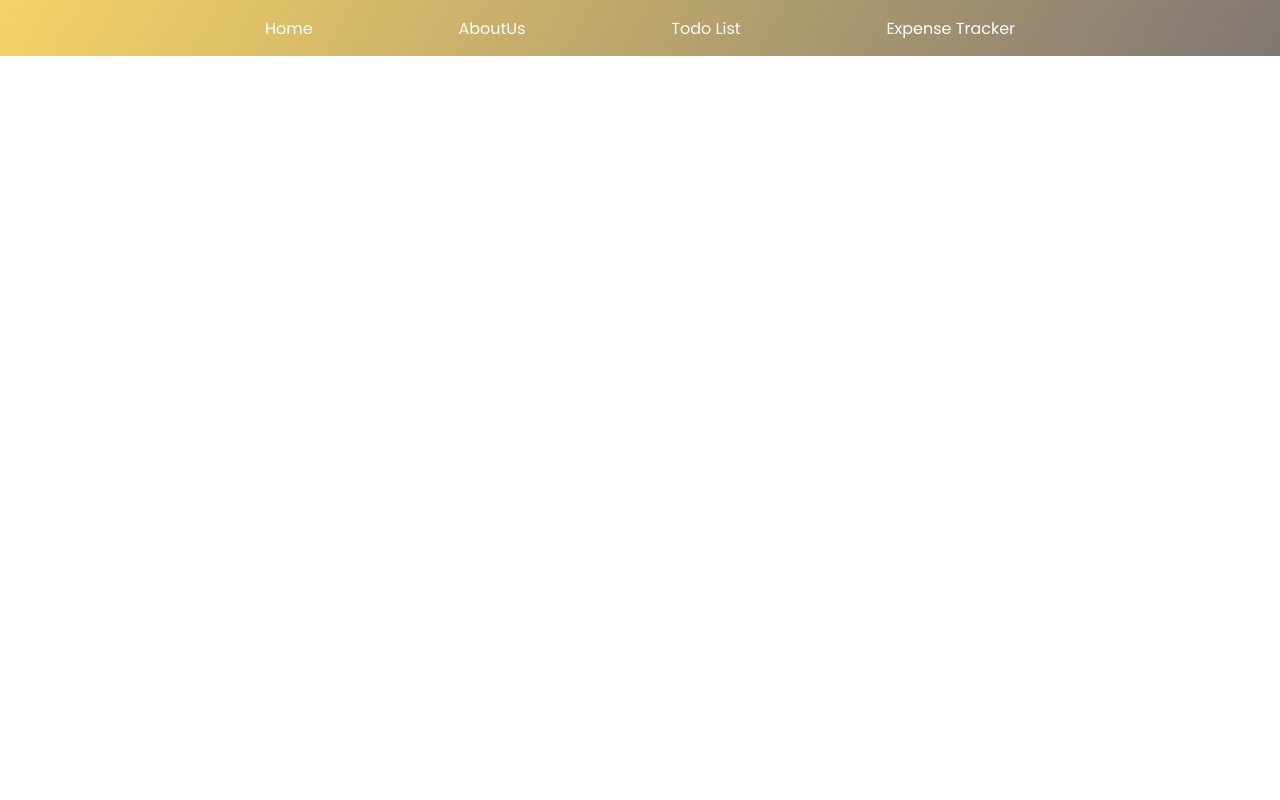
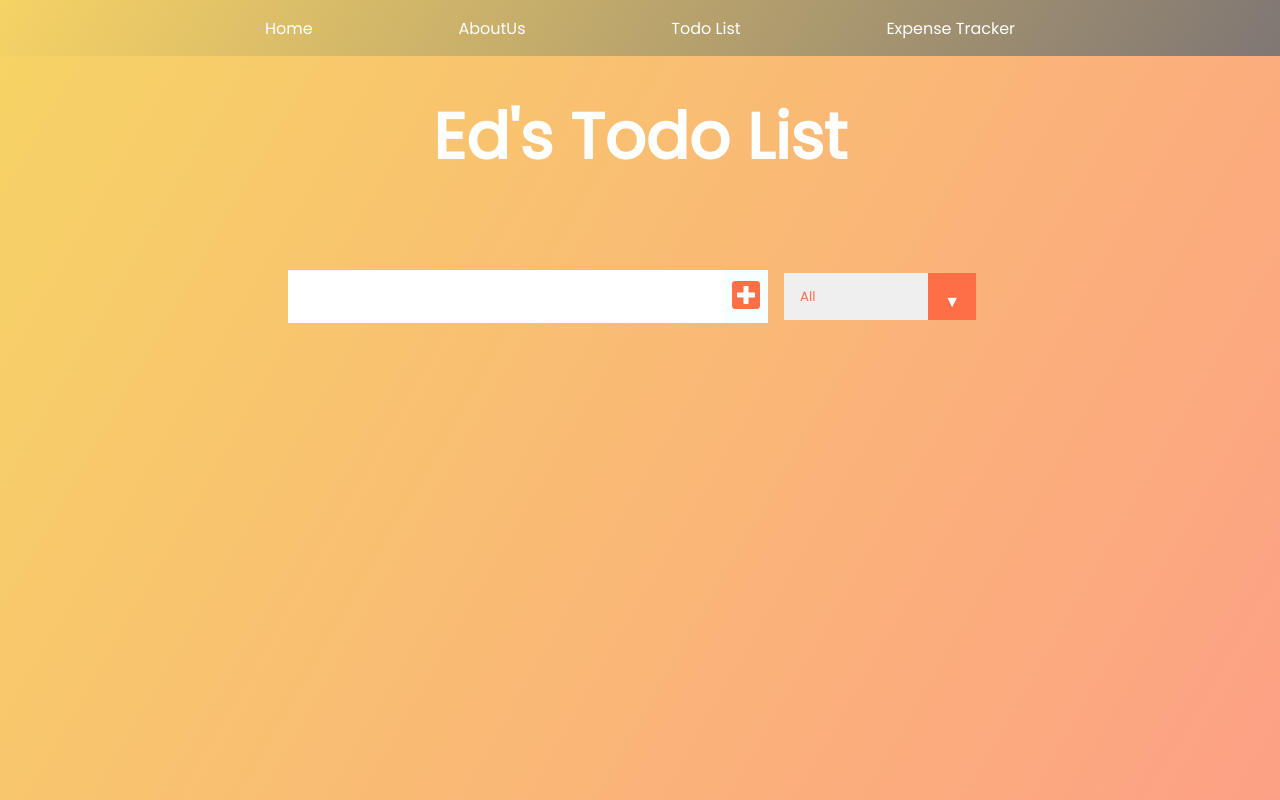
Before and after one commit to ahmadaldabouqii/React-Todo, a React (Create React App) app: page / in a window 1280 px wide. Built offline with nearby package versions, Linux system fonts and the light colour scheme.

Commit message:
update README File

```diff
--- a/src/App.js
+++ b/src/App.js
@@ -22,6 +22,21 @@
     <Router>
       <NavBar />
       <Routes>
+        <Route
+          path="/"
+          element={
+            <TodoUI
+              inputText={inputText}
+              setInputText={setInputText}
+              todos={todos}
+              setTodos={setTodos}
+              status={status}
+              setStatus={setStatus}
+              filterdTodos={filterdTodos}
+              setFilterdTodos={setFilterdTodos}
+            />
+          }
+        />
         <Route
           path="/TodoUI"
           element={
@@ -53,29 +68,6 @@
           }
         />
       </Routes>
-      {/* <div className="App">
-        <TodoUI
-          inputText={inputText}
-          setInputText={setInputText}
-          todos={todos}
-          setTodos={setTodos}
-          status={status}
-          setStatus={setStatus}
-          filterdTodos={filterdTodos}
-          setFilterdTodos={setFilterdTodos}
-        />
-
-         <ExpenseTracker
-          income={income}
-          expense={expense}
-          total={total}
-          setTotal={setTotal}
-          setIncome={setIncome}
-          setExpense={setExpense}
-          transactions={transactions}
-          setTransactions={setTransactions}
-        />
-      </div> */}
     </Router>
   );
 };
--- a/src/components/UI/ExpenseTrackerUI/ExpenseTrackerUI.css
+++ b/src/components/UI/ExpenseTrackerUI/ExpenseTrackerUI.css
@@ -30,7 +30,7 @@
 }
 
 .Heading-3 {
-  border-bottom: 1px solid #bbb;
+  border-bottom: 1px solid rgb(128, 126, 126);
   padding-bottom: 10px;
   margin: 40px 0 10px;
 }
```
Also changed, not shown: public/index.html (+1 -25 lines), 1 other file (tests, documents, lock files or other folders).
